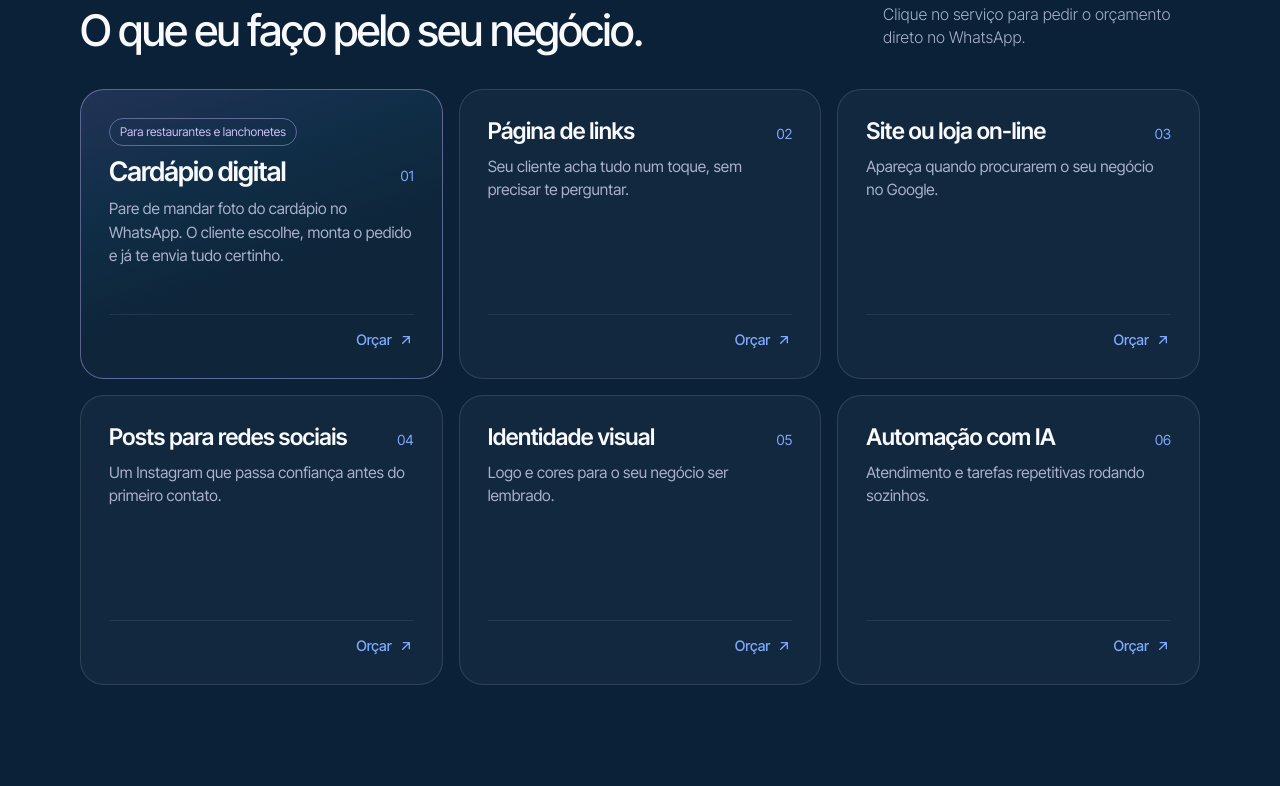
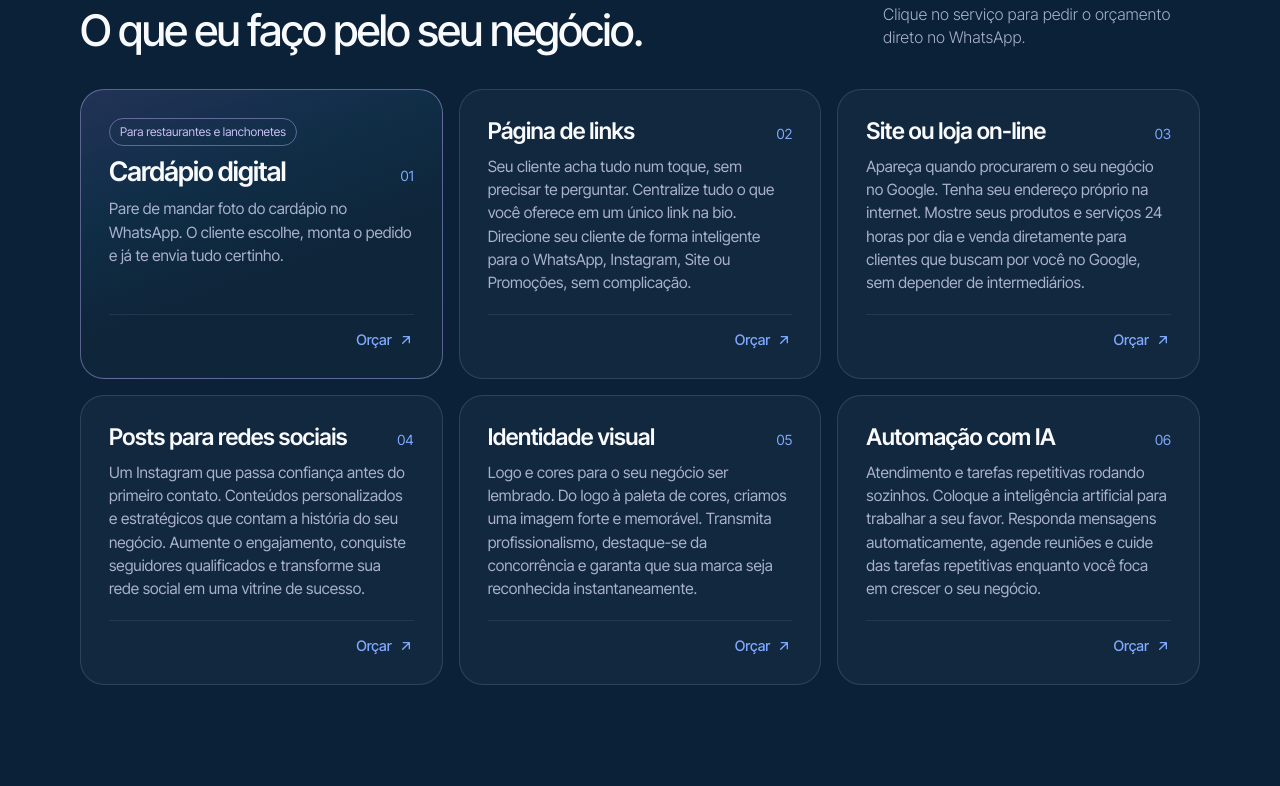
Before and after one commit to talliscarvalho/talliscarvalho.github.io, a plain HTML site: page bio/index.html in a window 1280 px wide. Shown: the part 739-1525 px from the top of the page. Drawn offline with Linux system fonts and the light colour scheme.

Commit message:
Bio: textos ampliados dos cards 02 a 06
Co-Authored-By: Claude Opus 5.5 <noreply@anthropic.com>
Claude-Session: https://claude.ai/code/session_01UiifhsjxpajiS5KqWbJRWk

```diff
--- a/bio/index.html
+++ b/bio/index.html
@@ -321,11 +321,11 @@
   // [título, texto, (sem uso), nome do serviço na mensagem, destaque]
   var svcs = [
     ["Cardápio digital", "Pare de mandar foto do cardápio no WhatsApp. O cliente escolhe, monta o pedido e já te envia tudo certinho.", null, "cardápio digital interativo", true],
-    ["Página de links", "Seu cliente acha tudo num toque, sem precisar te perguntar.", null, "página de links"],
-    ["Site ou loja on-line", "Apareça quando procurarem o seu negócio no Google.", null, "landing page ou site"],
-    ["Posts para redes sociais", "Um Instagram que passa confiança antes do primeiro contato.", null, "design para mídias sociais"],
-    ["Identidade visual", "Logo e cores para o seu negócio ser lembrado.", null, "identidade visual"],
-    ["Automação com IA", "Atendimento e tarefas repetitivas rodando sozinhos.", null, "automação com IA"]
+    ["Página de links", "Seu cliente acha tudo num toque, sem precisar te perguntar. Centralize tudo o que você oferece em um único link na bio. Direcione seu cliente de forma inteligente para o WhatsApp, Instagram, Site ou Promoções, sem complicação.", null, "página de links"],
+    ["Site ou loja on-line", "Apareça quando procurarem o seu negócio no Google. Tenha seu endereço próprio na internet. Mostre seus produtos e serviços 24 horas por dia e venda diretamente para clientes que buscam por você no Google, sem depender de intermediários.", null, "landing page ou site"],
+    ["Posts para redes sociais", "Um Instagram que passa confiança antes do primeiro contato. Conteúdos personalizados e estratégicos que contam a história do seu negócio. Aumente o engajamento, conquiste seguidores qualificados e transforme sua rede social em uma vitrine de sucesso.", null, "design para mídias sociais"],
+    ["Identidade visual", "Logo e cores para o seu negócio ser lembrado. Do logo à paleta de cores, criamos uma imagem forte e memorável. Transmita profissionalismo, destaque-se da concorrência e garanta que sua marca seja reconhecida instantaneamente.", null, "identidade visual"],
+    ["Automação com IA", "Atendimento e tarefas repetitivas rodando sozinhos. Coloque a inteligência artificial para trabalhar a seu favor. Responda mensagens automaticamente, agende reuniões e cuide das tarefas repetitivas enquanto você foca em crescer o seu negócio.", null, "automação com IA"]
   ];
   var list = document.getElementById("list");
   svcs.forEach(function(s, i){
```
